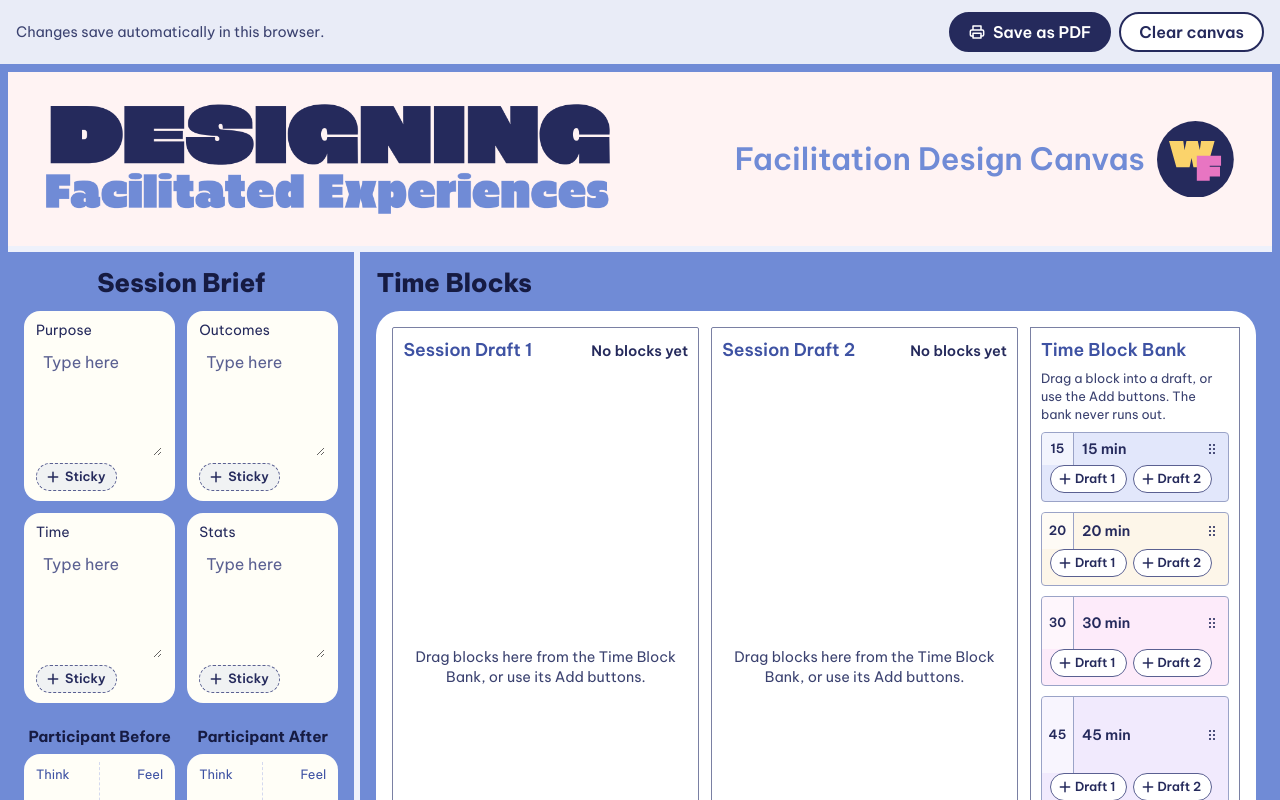
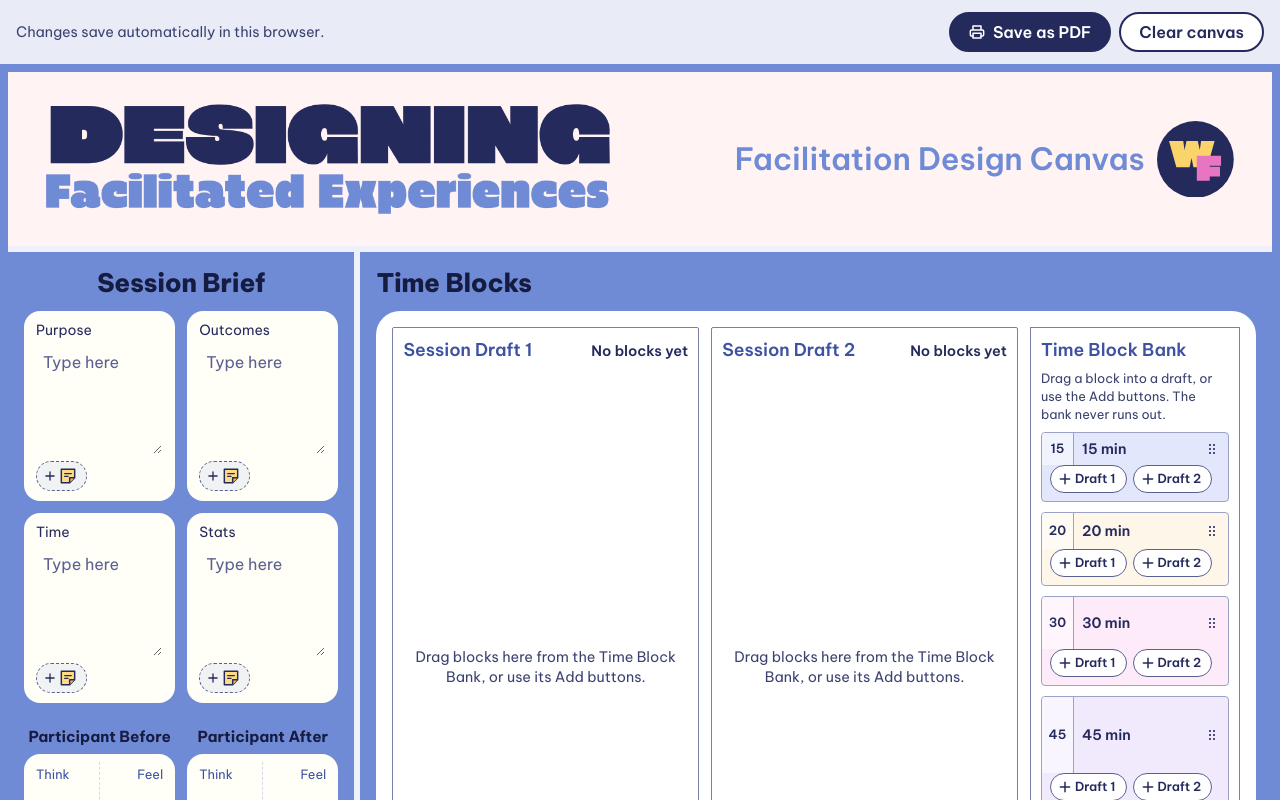
Before and after one commit to tebtem/wf-design-canvas, a React (Vite) app: page / in a window 1280 px wide. Shown: the top 800 px of the page. Built offline with nearby package versions, Linux system fonts and the light colour scheme.

Commit message:
Use a plus and sticky-note icon for the add sticky button
Co-Authored-By: Claude Opus 5.5 <noreply@anthropic.com>
Claude-Session: https://claude.ai/code/session_016E9tzgCX2GMFx5agQi5sFD

```diff
--- a/scripts/e2e.mjs
+++ b/scripts/e2e.mjs
@@ -19,7 +19,7 @@ await page.goto(APP_URL);
 
 // Typing and stickies persist.
 await page.getByRole('textbox', { name: 'Purpose', exact: true }).fill('Align on Q3 goals');
-await page.getByRole('button', { name: 'Sticky note in Activity ideas' }).click();
+await page.getByRole('button', { name: 'Add sticky note in Activity ideas' }).click();
 await page.keyboard.type('Gallery walk');
 
 // Mouse drag: 30 min bank block into Draft 1.
--- a/src/components/Icons.tsx
+++ b/src/components/Icons.tsx
@@ -58,3 +58,16 @@ export const PrintIcon = () => (
     <path d="M6 14h12v7H6z" />
   </svg>
 );
+export const StickyIcon = () => (
+  <svg width={20} height={20} viewBox="0 0 24 24" aria-hidden focusable={false}>
+    <path
+      d="M4 4h16v10l-6 6H4z"
+      fill="#ffdc83"
+      stroke="currentColor"
+      strokeWidth={1.75}
+      strokeLinejoin="round"
+    />
+    <path d="M14 20v-6h6" fill="#f5c04a" stroke="currentColor" strokeWidth={1.75} strokeLinejoin="round" />
+    <path d="M8 9h8M8 12.5h4" stroke="currentColor" strokeWidth={1.5} strokeLinecap="round" />
+  </svg>
+);
--- a/src/components/NoteCell.tsx
+++ b/src/components/NoteCell.tsx
@@ -2,7 +2,7 @@ import { useId, useRef, useState } from 'react';
 import { newId, useCanvas } from '../state/CanvasContext';
 import type { Cell } from '../state/types';
 import { StickyNote } from './StickyNote';
-import { PlusIcon } from './Icons';
+import { PlusIcon, StickyIcon } from './Icons';
 
 interface Props {
   cellId: string;
@@ -71,9 +71,16 @@ export function NoteCell({ cellId, title, accessibleTitle, hideTitle, className
           ))}
         </ul>
       )}
-      <button ref={addRef} type="button" className="add-sticky no-print" onClick={addSticky}>
+      <button
+        ref={addRef}
+        type="button"
+        className="add-sticky no-print"
+        title="Add sticky note"
+        onClick={addSticky}
+      >
         <PlusIcon />
-        Sticky<span className="sr-only"> note in {fullTitle}</span>
+        <StickyIcon />
+        <span className="sr-only">Add sticky note in {fullTitle}</span>
       </button>
     </div>
   );
--- a/src/styles/app.css
+++ b/src/styles/app.css
@@ -328,15 +328,17 @@ button {
   align-self: flex-start;
   display: inline-flex;
   align-items: center;
-  gap: 4px;
-  min-height: 28px;
+  gap: 1px;
+  min-height: 30px;
   margin-top: 6px;
-  padding: 2px 10px 2px 8px;
+  padding: 2px 8px 2px 6px;
   border: 1px dashed var(--placeholder);
   border-radius: 999px;
   background: rgb(111 136 212 / 0.1);
-  font-size: 0.8rem;
-  font-weight: 600;
+}
+.add-sticky > svg:first-child {
+  width: 14px;
+  height: 14px;
 }
 .add-sticky:hover {
   background: rgb(111 136 212 / 0.22);
```
